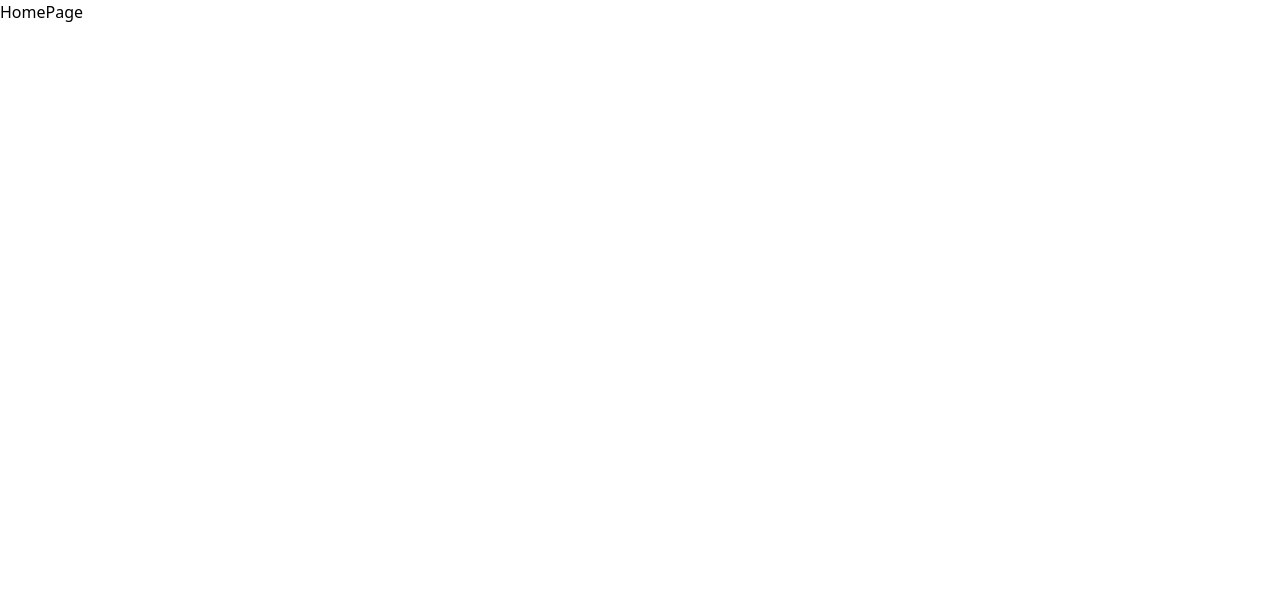
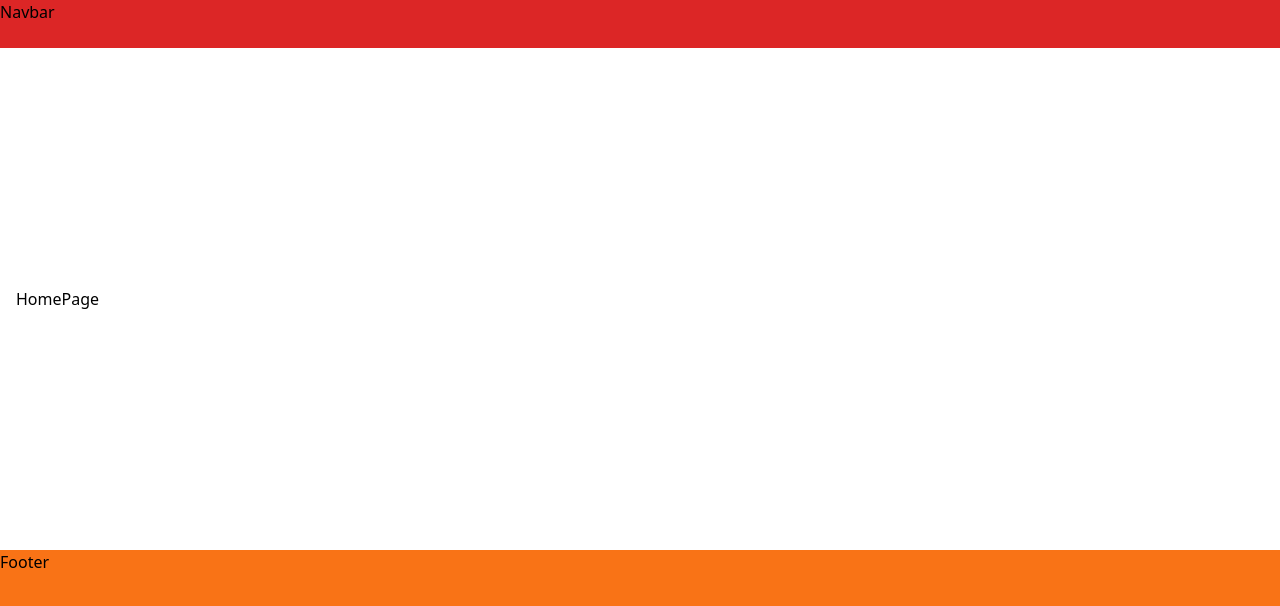
Before and after one commit to stpn48/Fastype, a Next.js app: page /home in a window 1280 px wide. Shown: the top 606 px of the page. Built offline with nearby package versions, Linux system fonts and the light colour scheme.

Commit message:
feat: mock layout

```diff
--- /dev/null
+++ b/app/(app)/_components/footer.tsx
@@ -0,0 +1,3 @@
+export default function Footer() {
+  return <div className="bg-orange-500 h-[250px]">Footer</div>;
+}
--- /dev/null
+++ b/app/(app)/_components/navbar.tsx
@@ -0,0 +1,3 @@
+export default function Navbar() {
+  return <div className="h-[48px] bg-red-600">Navbar</div>;
+}
--- a/app/(app)/layout.tsx
+++ b/app/(app)/layout.tsx
@@ -1,5 +1,15 @@
 import { PropsWithChildren } from "react";
+import Footer from "./_components/footer";
+import Navbar from "./_components/navbar";
 
 export default function AppLayout({ children }: PropsWithChildren) {
-  return <div className="">{children}</div>;
+  return (
+    <div className="flex flex-col min-h-screen">
+      <div className="grid grid-cols-[auto, 1fr] flex-1">
+        <Navbar />
+        <main className="p-4">{children}</main>
+      </div>
+      <Footer />
+    </div>
+  );
 }
--- a/app/page.tsx
+++ b/app/page.tsx
@@ -1,3 +1,6 @@
+import { redirect } from "next/navigation";
+
 export default function Home() {
-  return <>ss</>;
+  redirect("/home");
+  return null;
 }
```
Also changed, not shown: 1 other file (tests, documents, lock files or other folders).
